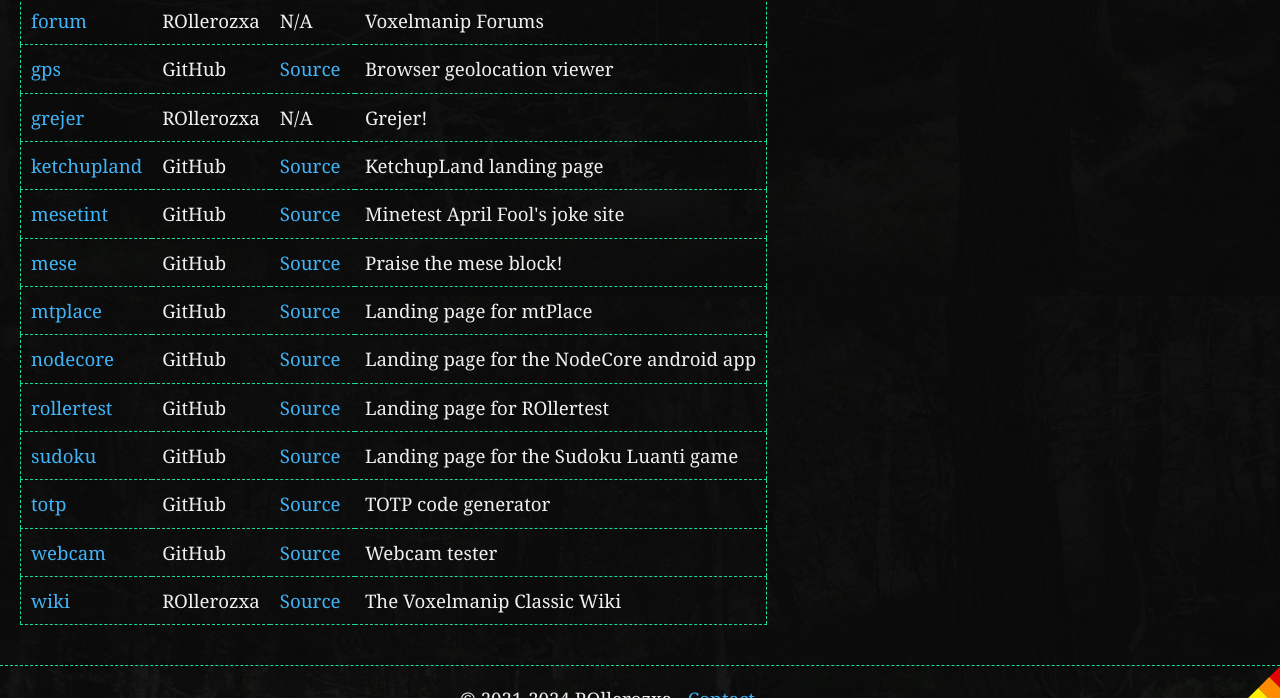
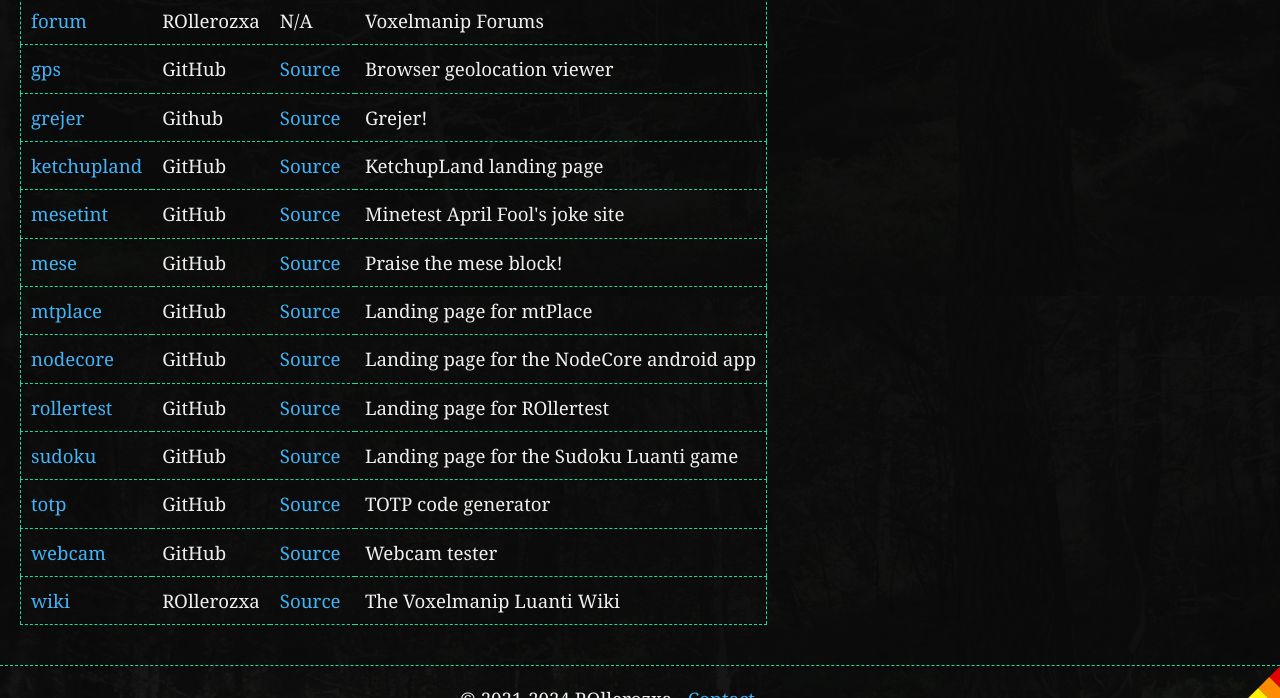
Before and after one commit to rollerozxa/voxelmanip.se, a Jekyll site: the page built from subdomains.md, in a window 1280 px wide. Shown: the part 604-1302 px from the top of the page. Built offline with Jekyll 4.4.1, drawn with Linux system fonts in a browser that asks for light colours.

Commit message:
Update subdomains list

```diff
--- a/_data/subdomains.yml
+++ b/_data/subdomains.yml
@@ -32,7 +32,8 @@
   description: Browser geolocation viewer
 
 - domain: grejer
-  host: ROllerozxa
+  host: Github
+  source: https://github.com/rollerozxa/grejer.voxelmanip.se
   description: Grejer!
 
 - domain: ketchupland
@@ -83,4 +84,4 @@
 - domain: wiki
   host: ROllerozxa
   source: https://github.com/rollerozxa/voxelmanip-minetest-wiki
-  description: The Voxelmanip Classic Wiki
+  description: The Voxelmanip Luanti Wiki
```
